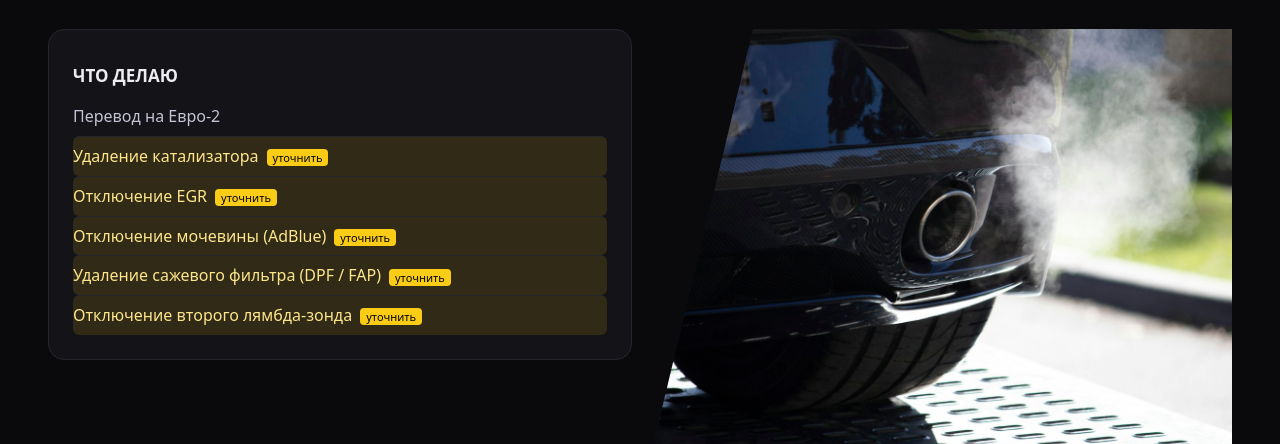
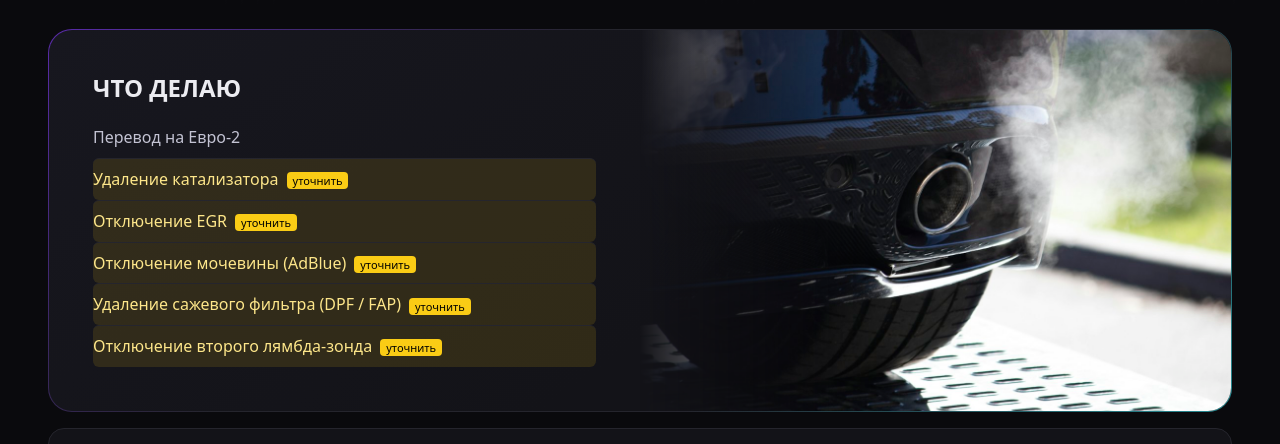
Before and after one commit to PeregrinAl/chip-tuning, a plain HTML site: page evro2.html in a window 1280 px wide. Shown: the part 269-713 px from the top of the page. Drawn offline with Linux system fonts and the light colour scheme; a web font is replaced by a local one.

Commit message:
Inner pages: photo and list in one block

```diff
--- a/assets/style.css
+++ b/assets/style.css
@@ -1,4 +1,4 @@
-:root{--bg:#0a0a0d;--card:#131318;--line:#25252d;--text:#ececf1;--muted:#c3c3d3;--accent:#6b7ba7;--accent-bg:#7c3aed;--glow:rgba(58,225,237,.35);--star:#facc15;--cyan:#3ae1ed;--grad:linear-gradient(120deg,#a78bfa,var(--cyan))}
+:root{--bg:#0a0a0d;--card:#131318;--line:#25252d;--text:#ececf1;--muted:#c3c3d3;--accent:#6b7ba7;--accent-bg:#7c3aed;--glow:rgba(58,225,237,.35);--star:#facc15;--cyan:#3ae1ed;--grad:linear-gradient(120deg,#a78bfa,var(--cyan));--frame:linear-gradient(145deg,#17171f,var(--card) 60%) padding-box,linear-gradient(135deg,rgba(124,58,237,.7),var(--line) 35%,var(--line) 65%,rgba(58,225,237,.6)) border-box}
 *{box-sizing:border-box;margin:0;padding:0}
 body{background:var(--bg);color:var(--text);font:16px/1.55 system-ui,-apple-system,"Segoe UI",Roboto,sans-serif}
 a{color:inherit}
@@ -10,7 +10,7 @@ h1,h2,h3,.logo,.stats b,.cta b,.score{font-family:Unbounded,system-ui,sans-serif
 h1{font-size:clamp(30px,6vw,52px);margin:16px 0 20px}
 h1 em{font-style:normal;background:linear-gradient(90deg,var(--accent),var(--cyan));-webkit-background-clip:text;background-clip:text;color:transparent}
 h2{font-size:clamp(24px,4.5vw,40px);margin-bottom:12px}
-h3,.card h2{font-size:17px;margin:12px 0}
+h3{font-size:17px;margin:12px 0}
 .label{color:var(--accent);font-size:13px;text-transform:uppercase;letter-spacing:.08em}
 .muted,.lead{color:var(--muted)}
 .lead{font-size:18px;max-width:560px}
@@ -50,14 +50,11 @@ h3,.card h2{font-size:17px;margin:12px 0}
 .chips a:hover{border-color:var(--accent);color:var(--text)}
 
 .card{background:var(--card);border:1px solid var(--line);border-radius:16px;padding:24px}
-.card ul{list-style:none;color:var(--muted)}
-.card li{padding:7px 0;border-top:1px solid var(--line)}
-.card li:first-child{border-top:0}
 
 /* услуги: слева заголовок и тахометр (на компьютере прилипает), справа большие карточки */
 .services{display:grid;gap:40px}
 .svc-list{display:grid;gap:20px}
-.svc{display:grid;grid-template-columns:minmax(0,1fr) auto;column-gap:16px;align-items:start;padding:clamp(24px,4vw,44px);border:1px solid transparent;border-radius:24px;background:linear-gradient(145deg,#17171f,var(--card) 60%) padding-box,linear-gradient(135deg,rgba(124,58,237,.7),var(--line) 35%,var(--line) 65%,rgba(58,225,237,.6)) border-box;transition:box-shadow .3s}
+.svc{display:grid;grid-template-columns:minmax(0,1fr) auto;column-gap:16px;align-items:start;padding:clamp(24px,4vw,44px);border:1px solid transparent;border-radius:24px;background:var(--frame);transition:box-shadow .3s}
 .svc:hover{box-shadow:0 0 48px -10px var(--glow)}
 .svc-num{grid-column:2;grid-row:1;font:700 clamp(48px,7vw,96px)/.85 Unbounded,sans-serif;background:var(--grad);-webkit-background-clip:text;background-clip:text;color:transparent;filter:drop-shadow(0 0 16px rgba(58,225,237,.4))}
 .svc h3{grid-column:1;grid-row:1;align-self:center;font-size:clamp(22px,3vw,32px);margin:0}
@@ -106,7 +103,7 @@ h3,.card h2{font-size:17px;margin:12px 0}
 .car-nav button{width:48px;height:48px;border-radius:50%;border:1px solid var(--line);background:var(--card);color:var(--text);font-size:20px;cursor:pointer}
 .car-nav button:hover{border-color:var(--accent)}
 
-/* фото со срезом по диагонали; чтобы заменить фото — положите файл с тем же именем в photos/ */
+/* фото первого экрана главной со срезом по диагонали; чтобы заменить фото — положите файл с тем же именем в photos/ */
 .photo{display:block;width:100%;height:auto;aspect-ratio:4/3;object-fit:cover;background:#15151c;clip-path:polygon(18% 0,100% 0,100% 100%,0 100%)}
 
 /* «уточнить у мастера»: делает — убрать class="check", не делает — удалить строку */
@@ -126,7 +123,16 @@ dd small a{color:var(--accent);text-decoration:underline}
 .crumbs{font-size:14px;color:var(--muted)}
 .crumbs a{color:var(--accent)}
 .page{padding-top:24px}
-.split{display:grid;gap:16px;align-items:start}
+/* блок «Что делаю»: список и фото одной высоты, фото плавно растворяется в фоне карточки */
+.split{display:grid;overflow:hidden;border:1px solid transparent;border-radius:24px;background:var(--frame)}
+.split-text{padding:clamp(24px,4vw,44px)}
+.split h2{font-size:clamp(18px,2.4vw,24px);margin:0 0 16px}
+.split ul{list-style:none;color:var(--muted)}
+.split li{padding:8px 0;border-top:1px solid var(--line)}
+.split li:first-child{border-top:0}
+.split-media{position:relative;order:-1;min-height:220px;overflow:hidden}
+.split-media img{position:absolute;inset:0;width:100%;height:100%;object-fit:cover;transition:transform .6s;-webkit-mask-image:linear-gradient(#000 55%,transparent);mask-image:linear-gradient(#000 55%,transparent)}
+.split:hover .split-media img{transform:scale(1.04)}
 .cta{display:flex;flex-wrap:wrap;justify-content:space-between;align-items:center;gap:16px;margin-top:16px}
 .cta b{font-size:24px}
 .cta .btns{margin-top:0}
@@ -163,6 +169,8 @@ dd small a{color:var(--accent);text-decoration:underline}
   .services{grid-template-columns:minmax(300px,380px) minmax(0,1fr);align-items:start}
   .svc-side{position:sticky;top:96px}
   .split{grid-template-columns:1fr 1fr}
+  .split-media{order:0;min-height:320px}
+  .split-media img{-webkit-mask-image:linear-gradient(90deg,transparent,#000 40%);mask-image:linear-gradient(90deg,transparent,#000 40%)}
   .site-footer{padding-bottom:40px}
 }
 @media (max-width:640px){.callbar{display:block}}
--- a/evro2.html
+++ b/evro2.html
@@ -58,7 +58,7 @@
 </div>
 <section class="wrap page">
   <div class="split">
-    <div class="card">
+    <div class="split-text">
       <h2>Что делаю</h2>
       <ul>
       <li>Перевод на Евро-2</li>
@@ -69,7 +69,9 @@
       <li class="check">Отключение второго лямбда-зонда</li>
       </ul>
     </div>
-    <img class="photo" src="photos/evro2.jpg" alt="Выхлопная труба — перевод на Евро-2 в [ГОРОДЕ]" loading="lazy" width="1200" height="900">
+    <div class="split-media">
+      <img src="photos/evro2.jpg" alt="Выхлопная труба — перевод на Евро-2 в [ГОРОДЕ]" loading="lazy" width="1200" height="900">
+    </div>
   </div>
   <div class="card cta">
     <div>
```
Also changed, not shown: airbag.html (+4 -2 lines), diagnostika.html (+4 -2 lines), gruzovye.html (+4 -2 lines), kitajskie.html (+4 -2 lines), klyuchi.html (+4 -2 lines), mercedes.html (+4 -2 lines), nissan-infiniti.html (+4 -2 lines), peugeot-citroen.html (+4 -2 lines), proshivka.html (+4 -2 lines), remont.html (+4 -2 lines), toyota-lexus.html (+4 -2 lines), vw-audi-skoda.html (+4 -2 lines).
